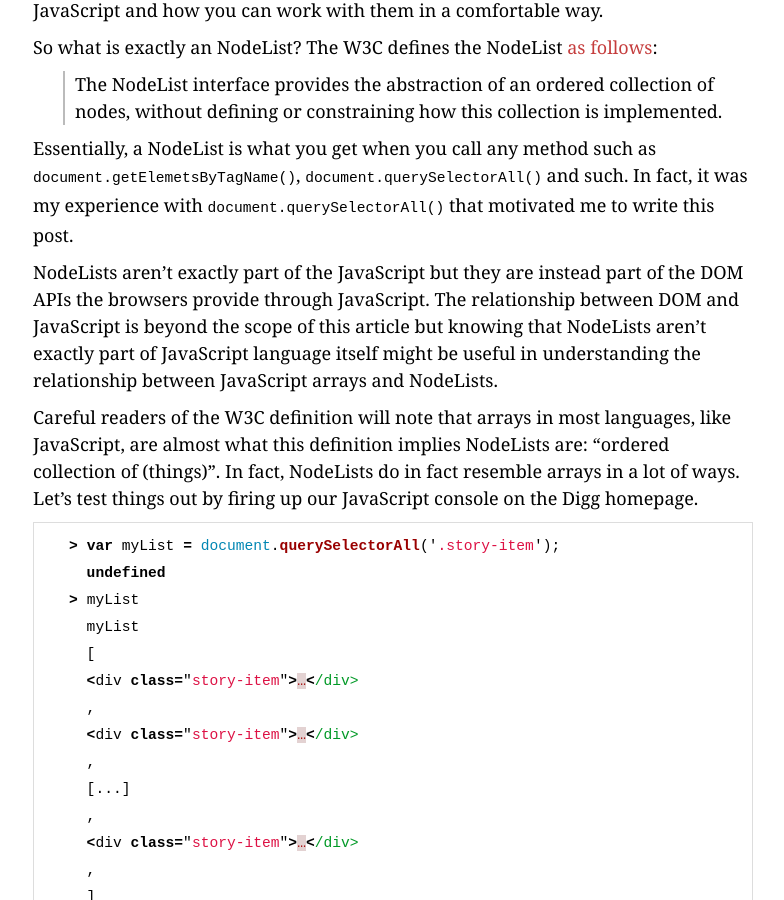
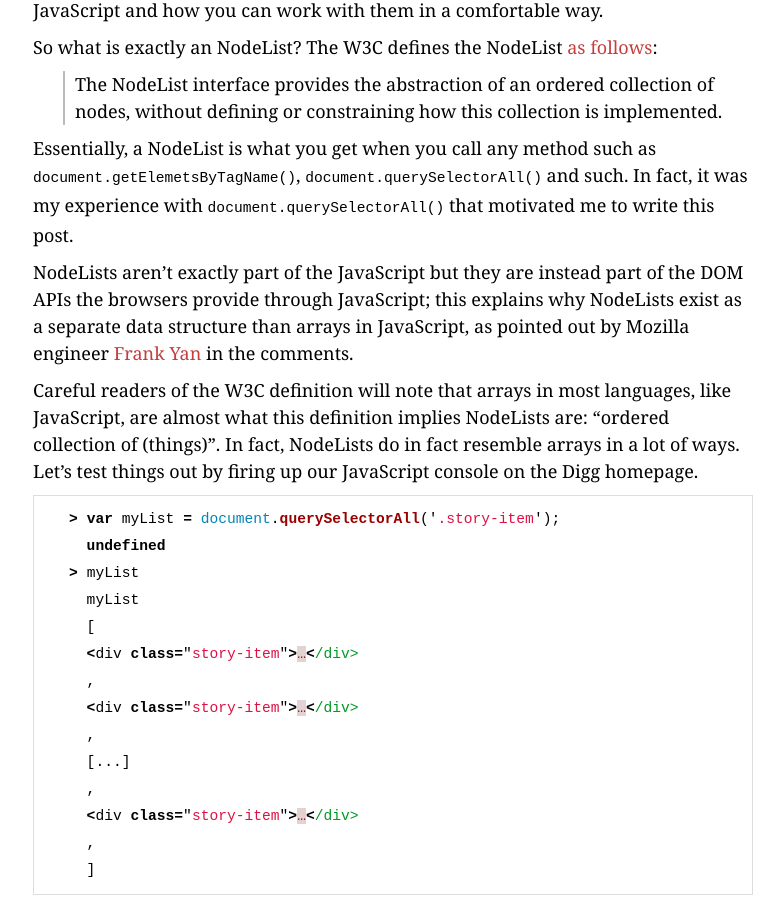
Before and after one commit to cduruk/old.cduruk.github.com, a Jekyll site: the page built from _posts/2011-06-19-nodelists-and-arrays-in-javascript.md, in a window 1280 px wide and 900 px high, scrolled down 302 px. Shown: the whole window, without its empty margins (247-1031 px from the left). Built offline with Jekyll 4.4.1, drawn with Linux system fonts in a browser that asks for light colours; Markdown is read by kramdown in place of the engine named in the settings; comment, search, counter and statistics services are not loaded; some of the changed text lies outside the part shown.

Commit message:
Explain nodelists better

```diff
--- a/_posts/2011-06-19-nodelists-and-arrays-in-javascript.md
+++ b/_posts/2011-06-19-nodelists-and-arrays-in-javascript.md
@@ -24,10 +24,7 @@ fact, it was my experience with `document.querySelectorAll()` that motivated
 me to write this post.
 
 NodeLists aren't exactly part of the JavaScript but they are instead part of
-the DOM APIs the browsers provide through JavaScript. The relationship between
-DOM and JavaScript is beyond the scope of this article but knowing that
-NodeLists aren't exactly part of JavaScript language itself might be useful in
-understanding the relationship between JavaScript arrays and NodeLists.
+the DOM APIs the browsers provide through JavaScript; this explains why NodeLists exist as a separate data structure than arrays in JavaScript, as pointed out by Mozilla engineer [Frank Yan](http://twitter.com/frankyan) in the comments.
 
 Careful readers of the W3C definition will note that arrays in most languages,
 like JavaScript, are almost what this definition implies NodeLists are:
```
Also changed, not shown: other parts of _posts/2011-06-19-nodelists-and-arrays-in-javascript.md (+3 -3 lines).
